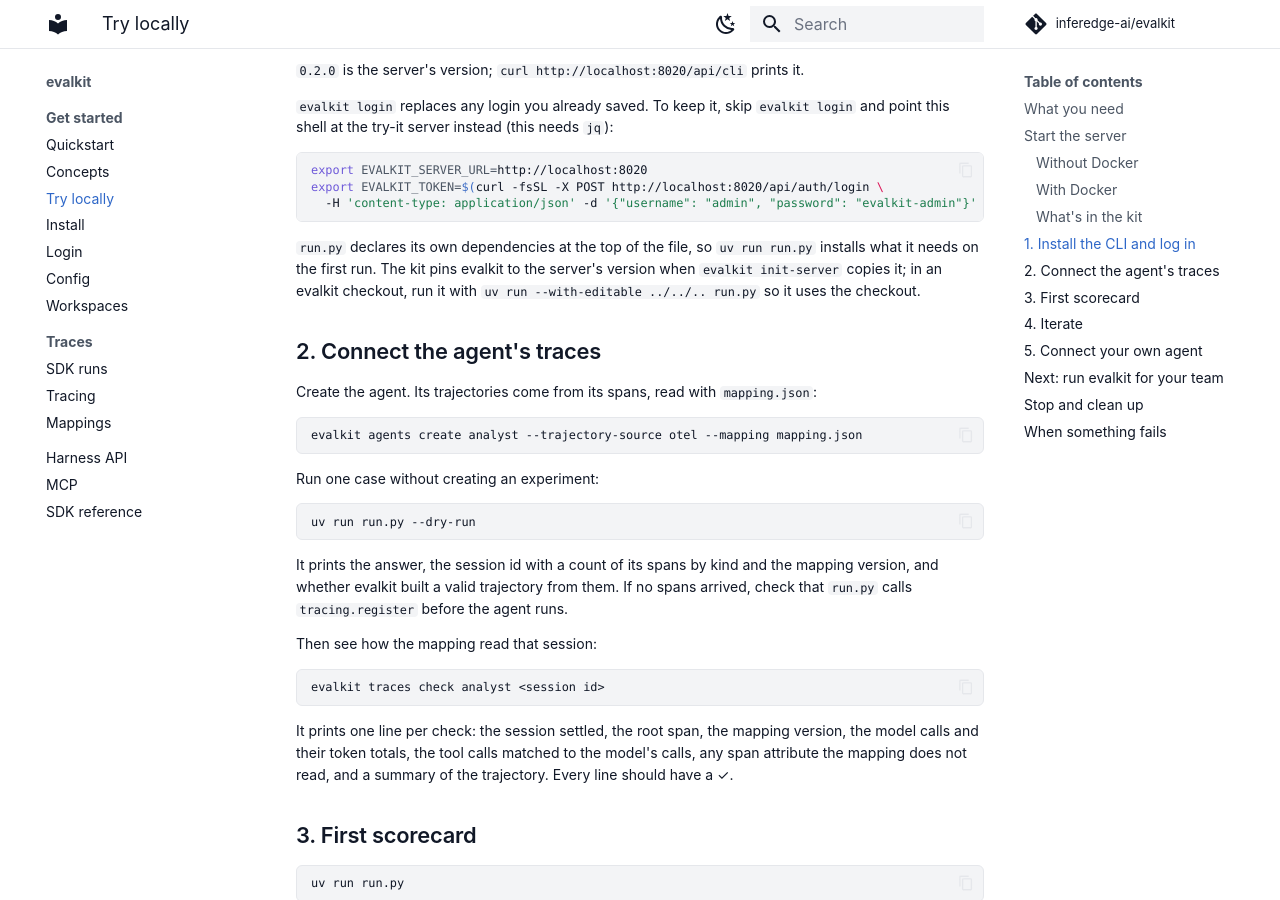
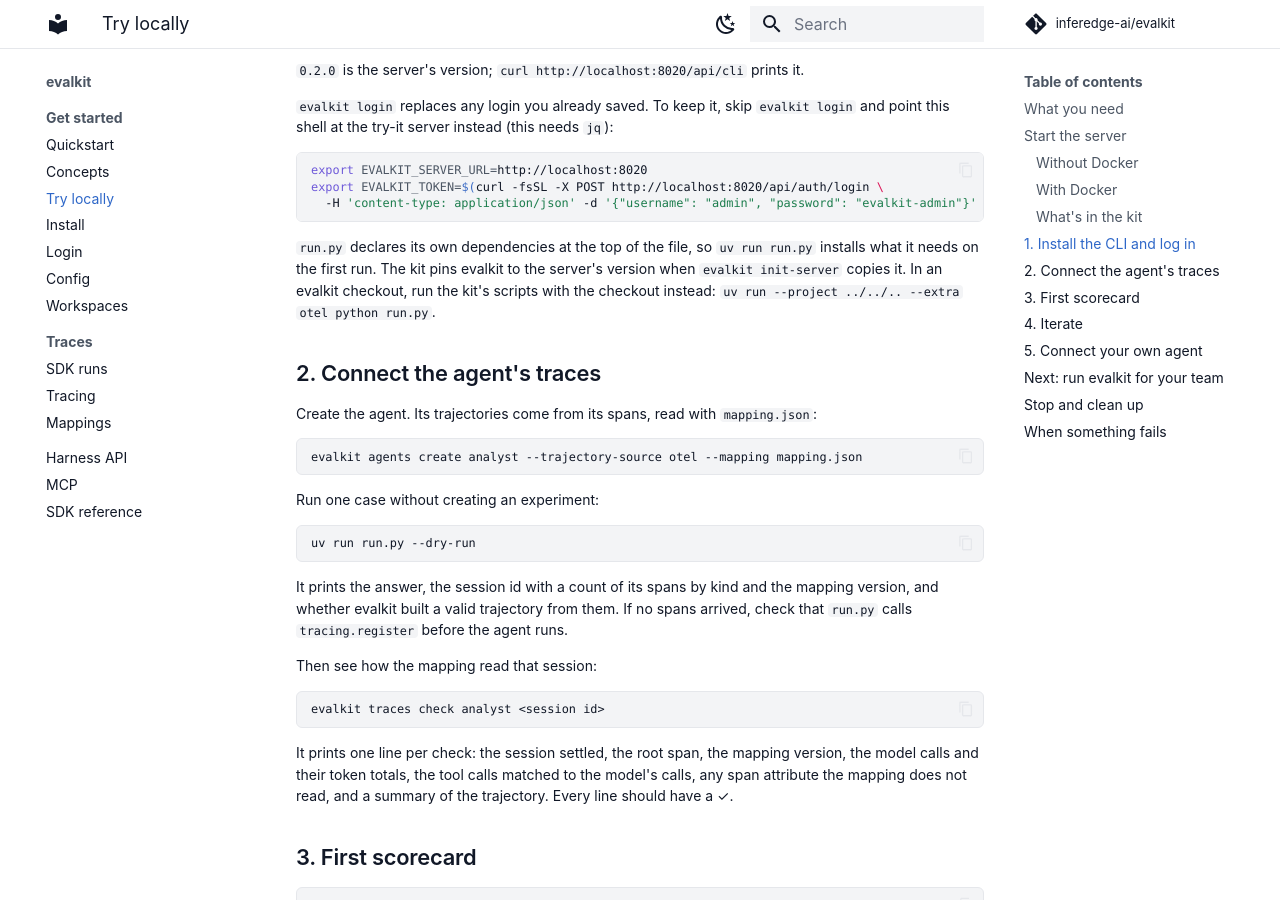
Before and after one commit to inferedge-ai/evalkit, an MkDocs documentation site: the page built from docs/user/try-locally.md, in a window 1280 px wide and 900 px high, scrolled down 2291 px. Built offline with MkDocs 1.6.1 and Material for MkDocs 9.7.7, drawn with Linux system fonts in a browser that asks for light colours; comment, search, counter and statistics services are not loaded; the version menu is left out.

Commit message:
Spec: manual setup steps; try kit runs in a checkout with the checkout env
Co-Authored-By: Claude Opus 5.5 <noreply@anthropic.com>

```diff
--- a/docs/user/try-locally.md
+++ b/docs/user/try-locally.md
@@ -114,9 +114,9 @@ export EVALKIT_TOKEN=$(curl -fsSL -X POST http://localhost:8020/api/auth/login \
 
 `run.py` declares its own dependencies at the top of the file, so
 `uv run run.py` installs what it needs on the first run. The kit pins evalkit
-to the server's version when `evalkit init-server` copies it; in an evalkit
-checkout, run it with `uv run --with-editable ../../.. run.py` so it uses the
-checkout.
+to the server's version when `evalkit init-server` copies it. In an evalkit
+checkout, run the kit's scripts with the checkout instead:
+`uv run --project ../../.. --extra otel python run.py`.
 
 ## 2. Connect the agent's traces
 
```
Also changed, not shown: docs/superpowers/specs/2026-10-30-pypi-init-server-docs-site-design.md (+51 -4 lines).
